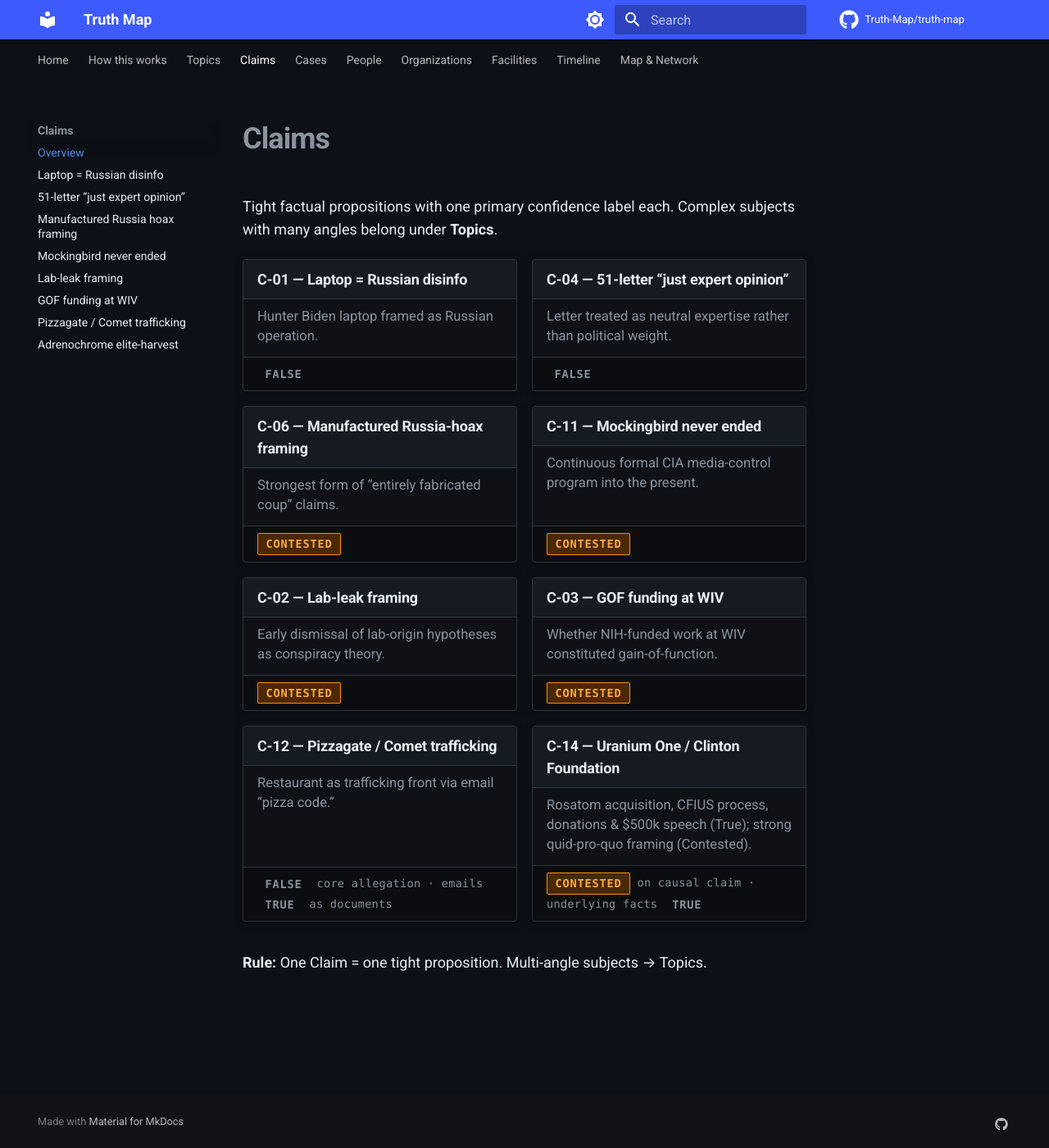
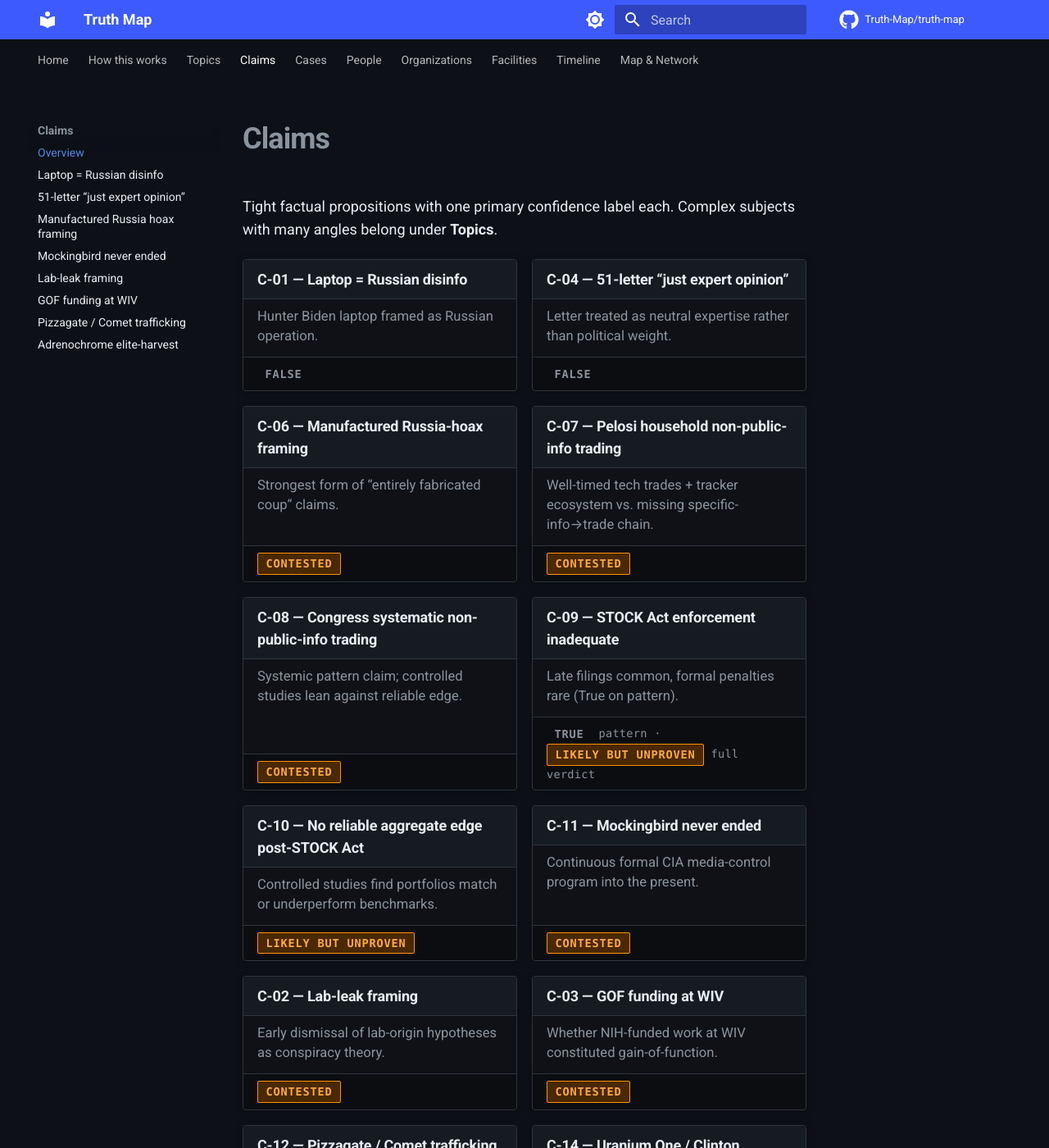
Before and after one commit to BnBCleaners/truth-map, an MkDocs documentation site: the page built from docs/claims/index.md, in a window 1280 px wide and 1400 px high. Shown: the whole window at 82% size. Built offline with MkDocs 1.6.1 and Material for MkDocs 9.7.7, drawn with Linux system fonts in a browser that asks for light colours; comment, search, counter and statistics services are not loaded.

Commit message:
Spine parity batch: C-07–C-10 stock-trading Claims + Daily Wire org card; claims & organizations indexes updated

```diff
--- a/docs/claims/index.md
+++ b/docs/claims/index.md
@@ -20,6 +20,30 @@ Tight factual propositions with one primary confidence label each. Complex subje
   <h3><a href="C-06-manufactured-russia-hoax/">C-06 — Manufactured Russia-hoax framing</a></h3>
   <p>Strongest form of “entirely fabricated coup” claims.</p>
   <div class="meta"><span class="badge badge-contested">Contested</span></div>
+</div>
+
+<div class="tm-card">
+  <h3><a href="C-07-pelosi-household-nonpublic-info-trading/">C-07 — Pelosi household non-public-info trading</a></h3>
+  <p>Well-timed tech trades + tracker ecosystem vs. missing specific-info→trade chain.</p>
+  <div class="meta"><span class="badge badge-contested">Contested</span></div>
+</div>
+
+<div class="tm-card">
+  <h3><a href="C-08-congress-systematic-nonpublic-info-trading/">C-08 — Congress systematic non-public-info trading</a></h3>
+  <p>Systemic pattern claim; controlled studies lean against reliable edge.</p>
+  <div class="meta"><span class="badge badge-contested">Contested</span></div>
+</div>
+
+<div class="tm-card">
+  <h3><a href="C-09-stock-act-enforcement-inadequate/">C-09 — STOCK Act enforcement inadequate</a></h3>
+  <p>Late filings common, formal penalties rare (True on pattern).</p>
+  <div class="meta"><span class="badge badge-true">True</span> pattern · <span class="badge badge-contested">Likely but Unproven</span> full verdict</div>
+</div>
+
+<div class="tm-card">
+  <h3><a href="C-10-post-stock-act-no-aggregate-edge/">C-10 — No reliable aggregate edge post-STOCK Act</a></h3>
+  <p>Controlled studies find portfolios match or underperform benchmarks.</p>
+  <div class="meta"><span class="badge badge-contested">Likely but Unproven</span></div>
 </div>
 
 <div class="tm-card">
```
Also changed, not shown: docs/claims/C-07-pelosi-household-nonpublic-info-trading.md (added, +34 -0 lines), docs/claims/C-08-congress-systematic-nonpublic-info-trading.md (added, +35 -0 lines), docs/claims/C-09-stock-act-enforcement-inadequate.md (added, +26 -0 lines), docs/claims/C-10-post-stock-act-no-aggregate-edge.md (added, +29 -0 lines), docs/organizations/daily-wire.md (added, +44 -0 lines), docs/organizations/index.md (+1 -0 lines).
